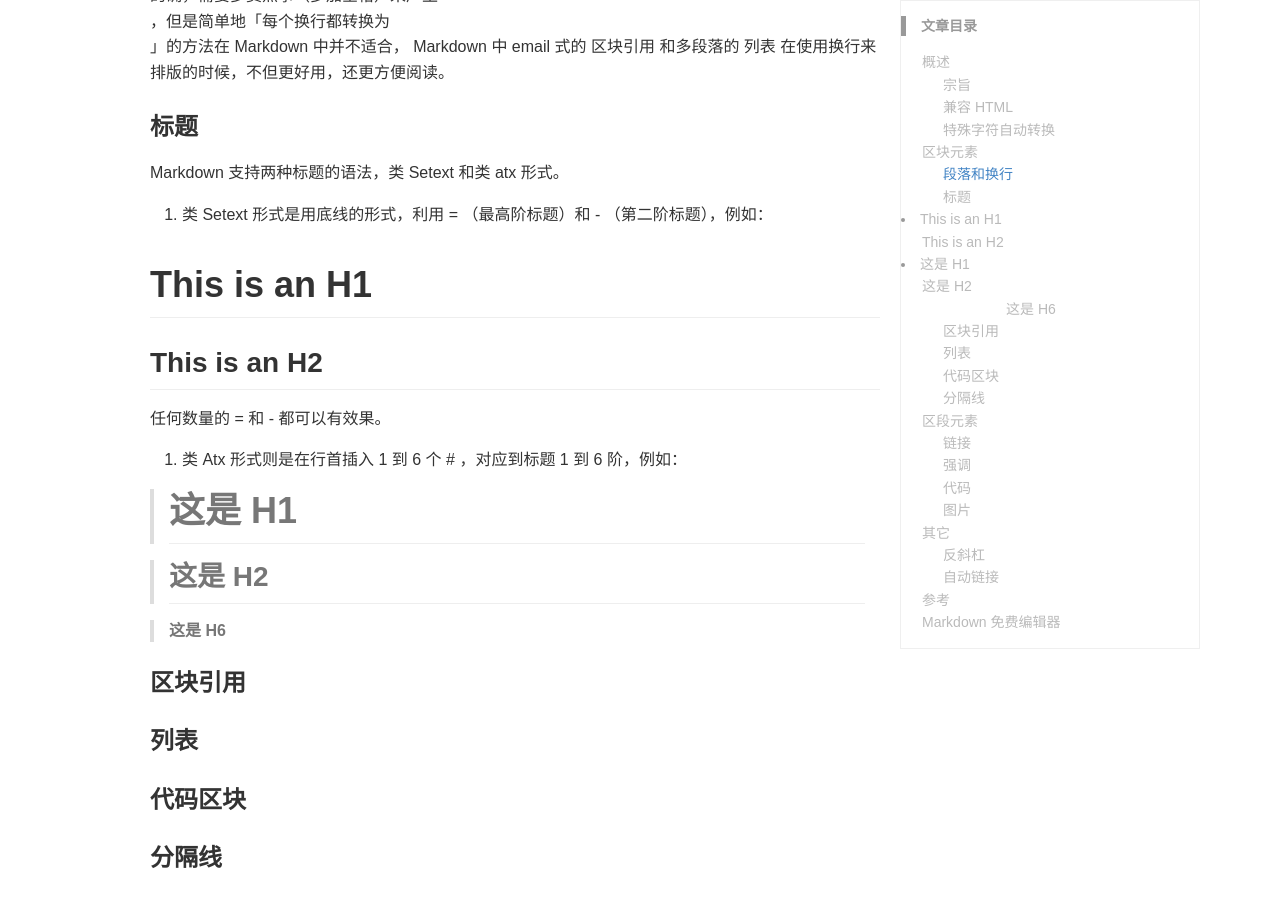
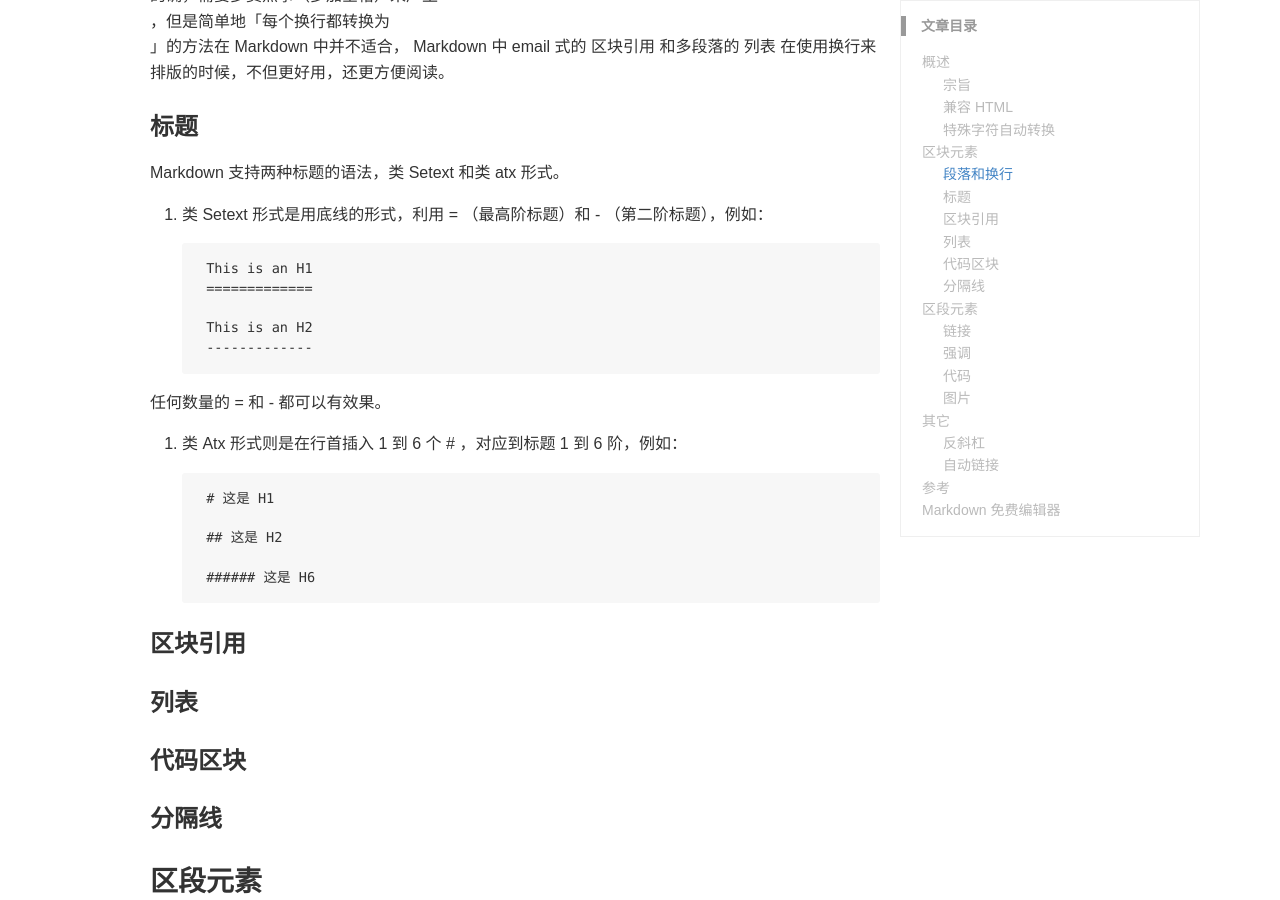
Before and after one commit to senspace/senspace.github.io, a Jekyll site: the page built from _posts/2016-10-31-markdown-basic-grammer.md, in a window 1280 px wide and 900 px high, scrolled down 1395 px. Built offline with Jekyll 4.4.1, drawn with Linux system fonts in a browser that asks for light colours; comment, search, counter and statistics services are not loaded.

Commit message:
update markdown

```diff
--- a/_posts/2016-10-31-markdown-basic-grammer.md
+++ b/_posts/2016-10-31-markdown-basic-grammer.md
@@ -46,21 +46,21 @@ Markdown 支持两种标题的语法，类 Setext 和类 atx 形式。
 
 1. 类 Setext 形式是用底线的形式，利用 = （最高阶标题）和 - （第二阶标题），例如：
 
-This is an H1
-=============
+        This is an H1
+        =============
 
-This is an H2
--------------
+        This is an H2
+        -------------
 
 任何数量的 = 和 - 都可以有效果。
 
 2. 类 Atx 形式则是在行首插入 1 到 6 个 # ，对应到标题 1 到 6 阶，例如：
 
-> # 这是 H1
+        # 这是 H1
 
-> ## 这是 H2
+        ## 这是 H2
 
-> ###### 这是 H6
+        ###### 这是 H6
 
 ### 区块引用
 
```
